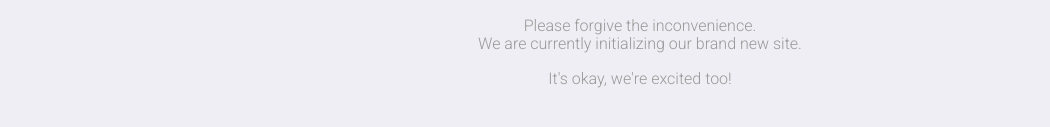
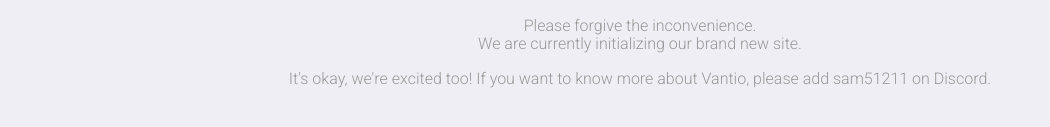
Before and after one commit to Vantio/vantio.github.io, a plain HTML site: page index.html in a window 1280 px wide. Shown: the part 363-490 px from the top of the page, without its empty margins (0-1050 px from the left). Drawn offline with nearby package versions, Linux system fonts and the light colour scheme.

Commit message:
Update index.html

```diff
--- a/index.html
+++ b/index.html
@@ -67,7 +67,7 @@
   We are currently initializing our brand new site.
 </p>
 <p>
-  It's okay, we're excited too!
+  It's okay, we're excited too! If you want to know more about Vantio, please add sam51211 on Discord.
 </p>
 
 </div>
```
